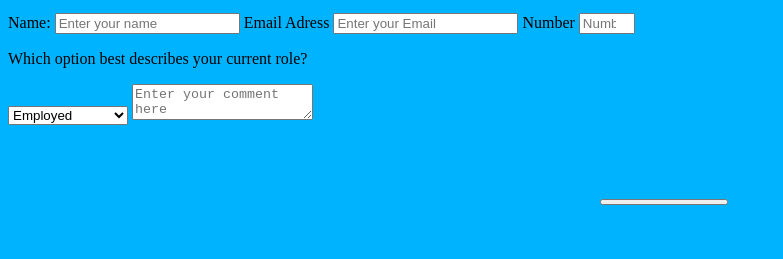
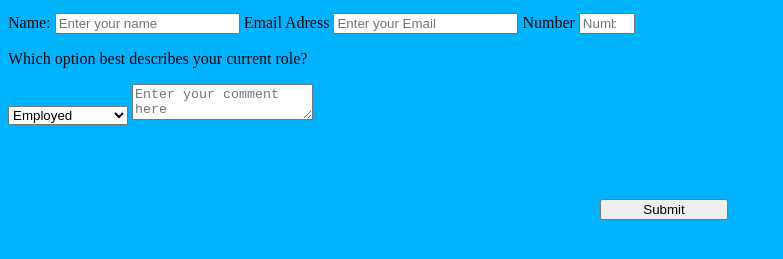
Before and after one commit to StuurmanX/Project_1-23, a plain HTML site: page index.html in a window 1280 px wide. Shown: the part 101-360 px from the top of the page, without its empty margins (0-783 px from the left). Drawn offline with Linux system fonts and the light colour scheme.

Commit message:
Update index.html

```diff
--- a/index.html
+++ b/index.html
@@ -51,7 +51,7 @@
           placeholder="Enter your comment here"
         ></textarea>
 
-            <button type="submit" id="submit">
+            <button type="submit" id="submit">Submit
 
 
     </body>
```
